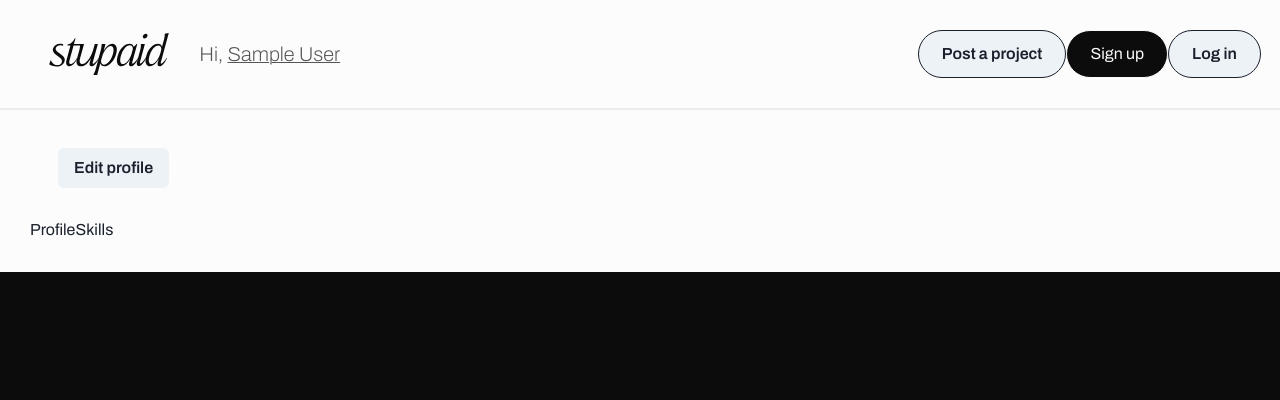
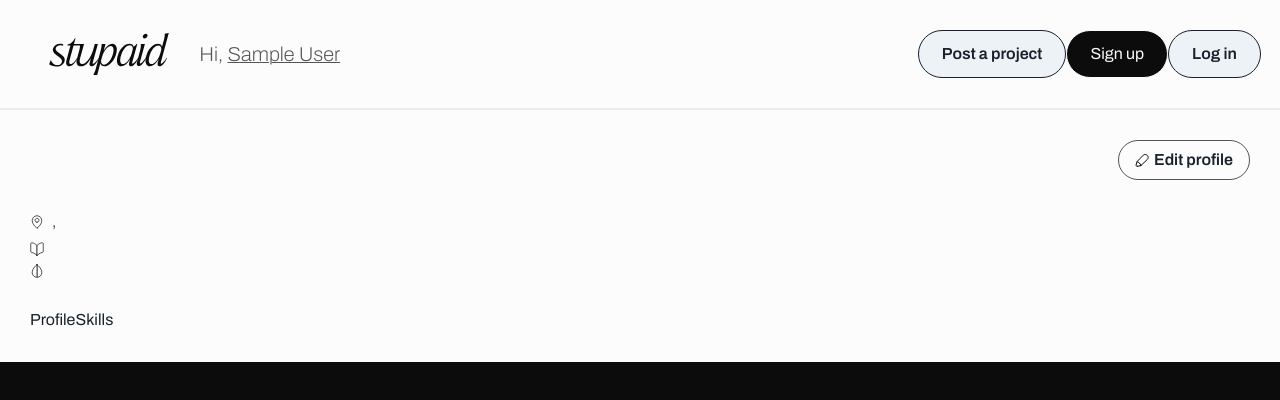
Before and after one commit to tcs-legitable/legitable-frontend, a React (Create React App) app: page /user/1 in a window 1280 px wide. Shown: the top 400 px of the page. Built offline with nearby package versions, Linux system fonts and the light colour scheme; no server answers; sample sign-in values are in the browser's storage.

Commit message:
finished profile page initial info

```diff
--- a/src/components/profile-components/ProfileUserInfo.js
+++ b/src/components/profile-components/ProfileUserInfo.js
@@ -1,6 +1,10 @@
 import { Button, Flex, HStack, Image, Text, VStack } from '@chakra-ui/react';
 import React from 'react';
 import StupaidVerified from '../global-components/StupaidVerified';
+import LocationIcon from '../../assets/images/location-icon.svg';
+import ProjectPrefIcon from '../../assets/images/project-pref-icon.svg';
+import SchoolIcon from '../../assets/images/school-icon.svg';
+import EditIcon from '../../assets/images/edit-icon.svg';
 
 const ProfileUserInfo = ({ userData, canEdit }) => {
   const {
@@ -21,13 +25,36 @@ const ProfileUserInfo = ({ userData, canEdit }) => {
             {input_name}
           </Text>
           {isVerified && <StupaidVerified />}
-          {canEdit && (
-            <Button>
-              <Text>Edit profile</Text>
-            </Button>
-          )}
         </VStack>
+        {canEdit && (
+          <Button
+            border="#545454 solid 1.5px"
+            bg="transparent"
+            borderRadius="20px"
+            alignSelf="baseline"
+            ml="auto"
+          >
+            <Image mr="5px" src={EditIcon} />
+            <Text>Edit profile</Text>
+          </Button>
+        )}
       </HStack>
+      <VStack mt="30px" color="#545454" alignItems="baseline" w="fit-content">
+        <HStack>
+          <Image src={LocationIcon} />
+          <Text>
+            {city}, {country}
+          </Text>
+        </HStack>
+        <HStack>
+          <Image src={SchoolIcon} />
+          <Text>{school}</Text>
+        </HStack>
+        <HStack>
+          <Image src={ProjectPrefIcon} />
+          <Text>{projectPref}</Text>
+        </HStack>
+      </VStack>
     </Flex>
   );
 };
```
